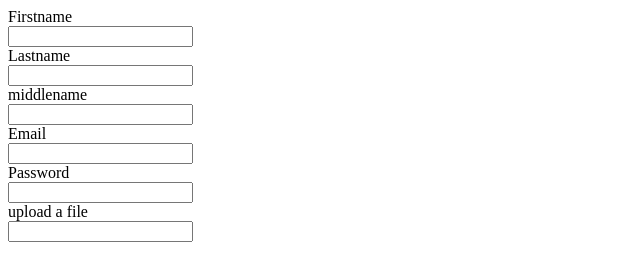
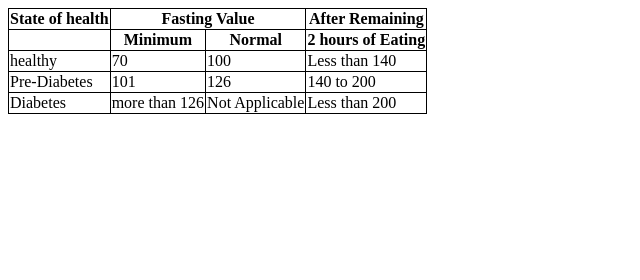
Before and after one commit to madhu-mitha-2003/netlify-demo, a plain HTML site: page Index.html in a window 1280 px wide. Shown: the whole page, without its empty margins (0-640 px from the left). Drawn offline with Linux system fonts and the light colour scheme.

Commit message:
adding html file

```diff
--- a/Index.html
+++ b/Index.html
@@ -1,23 +1,58 @@
 <!DOCTYPE html>
 <html lang="en">
+
 <head>
     <meta charset="UTF-8">
-    <title>Html class</title>
+    <meta name="viewport" content="width=device-width, initial-scale=1.0">
+    <title>Document</title>
+    <style>
+     table,th,td{
+        border: 1px solid black;
+        border-collapse: collapse;
+     }
+    </style>
 </head>
+
 <body>
-    <form>
-     <label for="Firstname">Firstname</label><br>
-     <input type="Firstname" name="" id="Firstname"><br>
-     <label for="Lastname">Lastname</label><br>
-     <input type="Lastname" name="" id="Lastname"><br>
-     <label for="middlename">middlename</label><br>
-     <input type="middlename" name="" id="middlename"><br>
-     <label for="email">Email</label><br>
-     <input type="email" name="" id="email"><br>
-     <label for="password">Password</label><br>
-     <input type="password" name="" id="password"><br>
-     <lable for="upload a file">upload a file</lable><br>
-     <input type="upload a file" name="" id="upload a file"><br>
-    </form>
+    <table>
+        <thead>
+            <tr>
+                <th>State of health</th>
+                <th colspan="2">Fasting Value</th>
+                <th >After Remaining</th>
+            </tr>
+        </thead>
+
+        <tbody>
+            <thead>
+                <tr>
+                <th></th>
+                <th>Minimum</th>
+                <th>Normal</th>
+                <th>2 hours of Eating</th>
+            </tr>
+        </thead>
+
+            <tr>
+                <td>healthy</td>
+                <td>70</td>
+                <td>100</td>
+                <td>Less than 140</td>
+            </tr>
+            <tr>
+                <td>Pre-Diabetes</td>
+                <td>101</td>
+                <td>126</td>
+                <td>140 to 200</td>
+            </tr>
+            <tr>
+                <td>Diabetes</td>
+                <td>more than 126</td>
+                <td>Not Applicable</td>
+                <td>Less than 200</td>
+            </tr>
+        </tbody>
+    </table>
 </body>
+
 </html>
```
